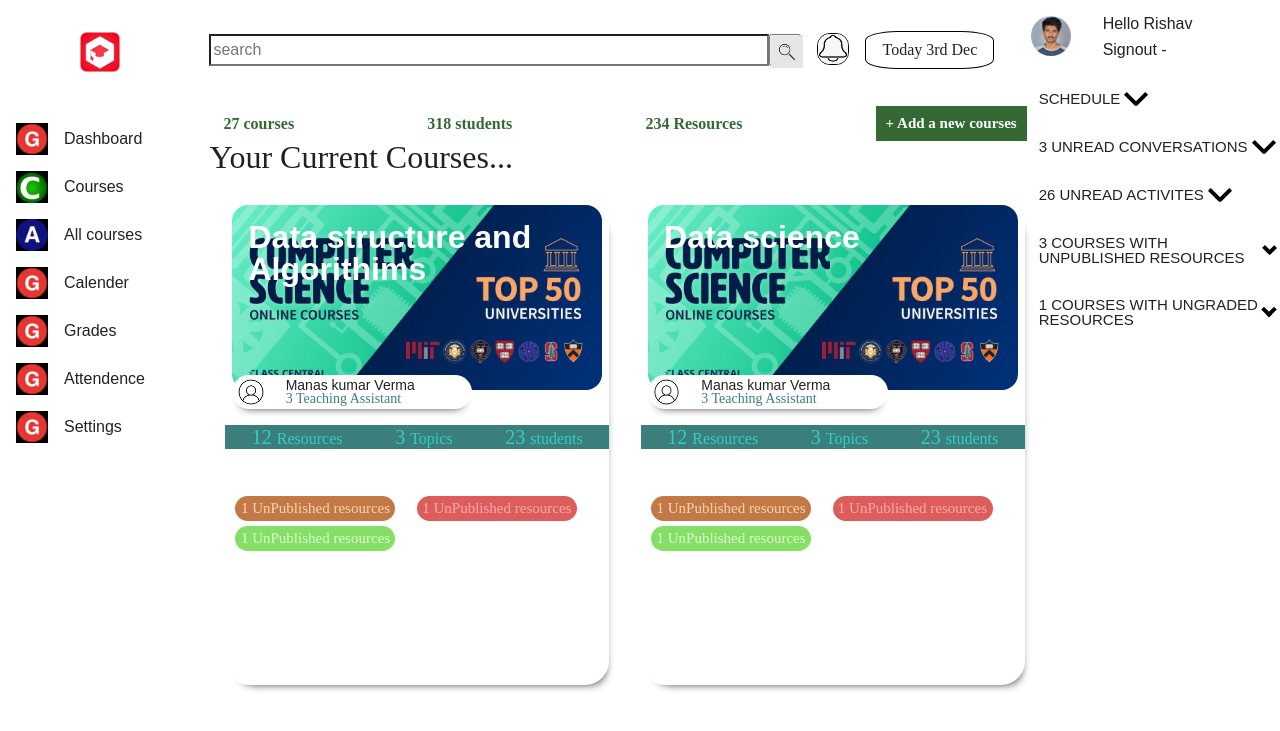
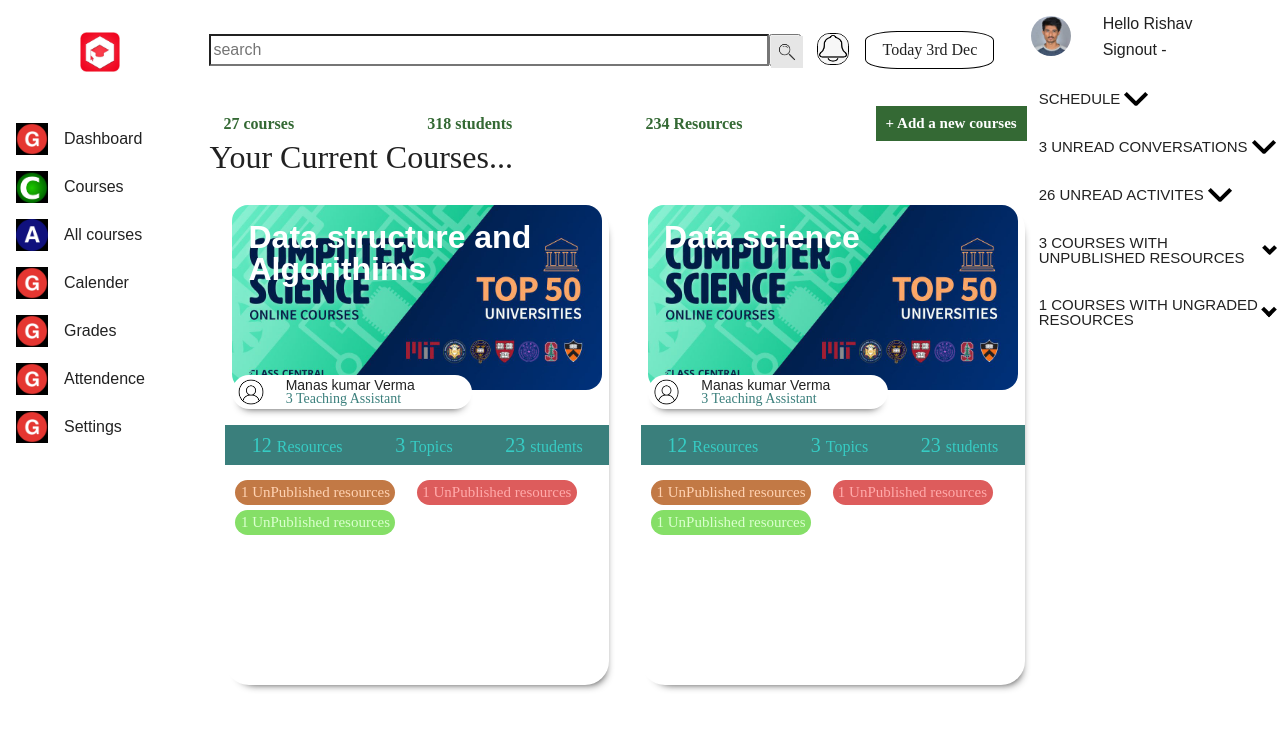
Before and after one commit to tarun846/AlgoAcademyDashboard, a React (Create React App) app: page / in a window 1280 px wide. Shown: the top 731 px of the page. Built offline with nearby package versions, Linux system fonts and the light colour scheme.

Commit message:
Third commited

```diff
--- a/src/stlyle/_Coursebox.scss
+++ b/src/stlyle/_Coursebox.scss
@@ -89,7 +89,7 @@
             text-align: center;
             color: white;
 
-             height: 1.5rem;
+             height: 2.5rem;
              background-color: #3A7F7C;
            .com{
               // font-size: 20px;
@@ -103,7 +103,7 @@
             .activites{
                  display: grid;
                  grid-template-columns: 1fr 1fr ;
-              margin-top: 2rem;
+
                  grid-template-rows: auto;
 
                  padding: 10px;
--- a/src/stlyle/style.css
+++ b/src/stlyle/style.css
@@ -415,7 +415,7 @@ img {
           align-items: center;
   text-align: center;
   color: white;
-  height: 1.5rem;
+  height: 2.5rem;
   background-color: #3A7F7C;
 }
 
@@ -432,7 +432,6 @@ img {
   display: grid;
   -ms-grid-columns: 1fr 1fr;
       grid-template-columns: 1fr 1fr;
-  margin-top: 2rem;
   -ms-grid-rows: auto;
       grid-template-rows: auto;
   padding: 10px;
```
Also changed, not shown: 1 other file (tests, documents, lock files or other folders).
